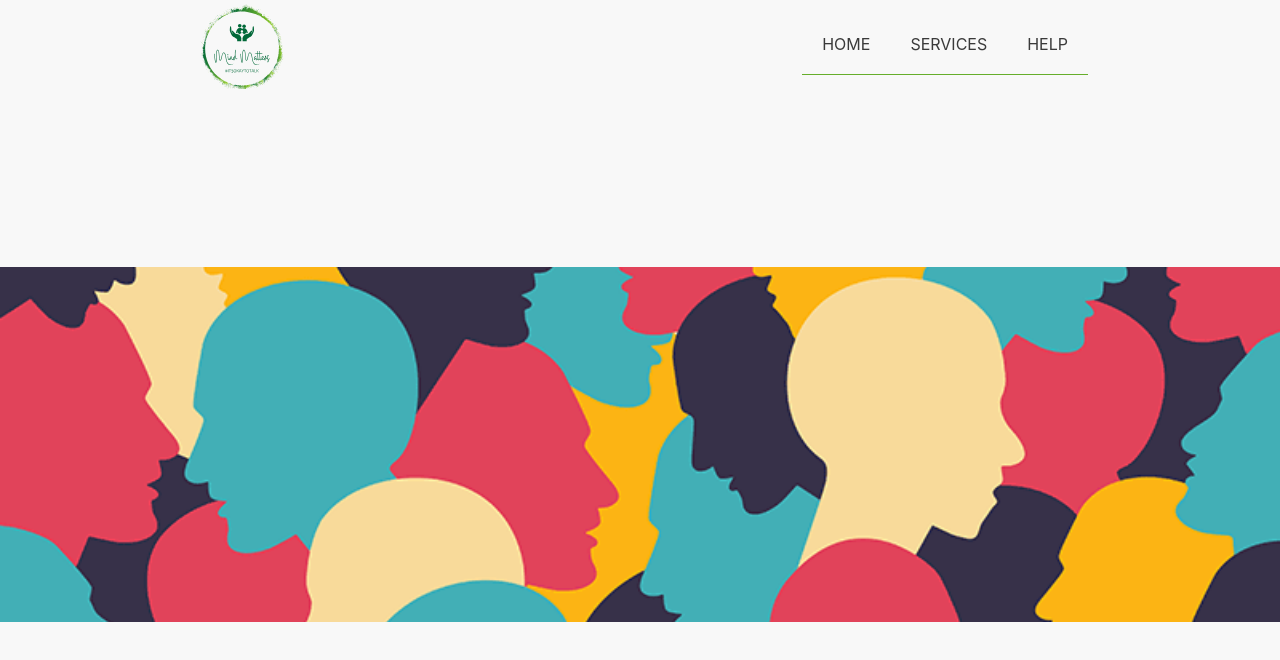
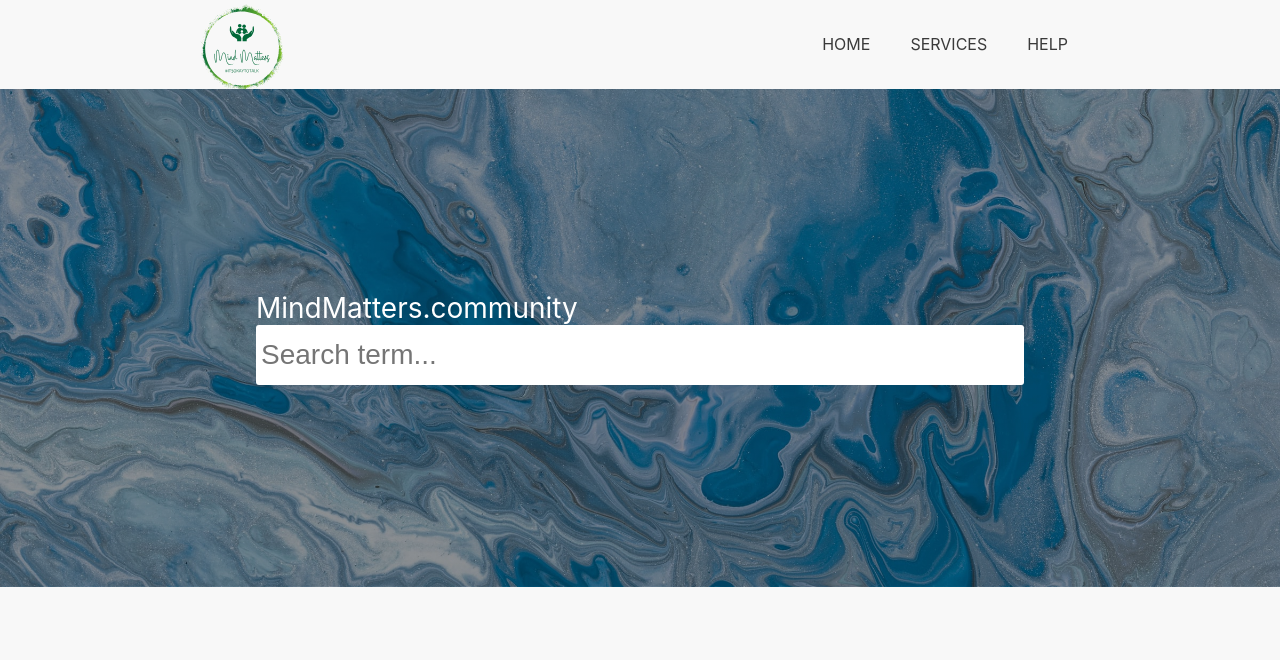
Before and after one commit to ughffs/MindMatters, a React (Create React App) app in the folder mind-matters/: page / in a window 1280 px wide. Shown: the top 660 px of the page. Built offline with nearby package versions, Linux system fonts and the light colour scheme.

Commit message:
Home page modifications

```diff
--- a/mind-matters/src/components/layout/main/Header.css
+++ b/mind-matters/src/components/layout/main/Header.css
@@ -30,7 +30,7 @@
     display: inline;
     padding: 20px;
     text-transform: uppercase;
-    border-bottom: 1px solid #66ae2b;
+    /* border-bottom: 1px solid #66ae2b; */
 }
 .header-menu-container li:hover {
     border-bottom: 3px solid #66ae2b;
--- /dev/null
+++ b/mind-matters/src/components/layout/shared/SearchBox.js
@@ -0,0 +1,29 @@
+import React from 'react';
+
+const SearchBox = (props) => {
+    return(
+        <div style={searchBoxContainer}>
+            <input
+                className={props.className}
+                style={inputBoxStyle}
+                type="text"
+                placeholder="Search term..."
+            />
+        </div>
+    );
+};
+
+const inputBoxStyle = {
+    flex: '1',
+    border: 'none',
+    padding: '5px',
+    backgroundColor: 'white',
+    borderRadius: '3px'
+}
+
+const searchBoxContainer = {
+    display: 'flex',
+    width: '60%'
+}
+
+export default SearchBox;
--- a/mind-matters/src/sections/main/Main.js
+++ b/mind-matters/src/sections/main/Main.js
@@ -1,7 +1,8 @@
 import React from 'react';
 import Header from 'components/layout/main/Header';
 import ImageDisplayer from 'components/media/ImageDisplayer';
-import MindMattersBanner from 'images/mental-health.png';
+import BlueImage from 'images/blue-background.jpg'
+import SearchBox from 'components/layout/shared/SearchBox';
 import 'style/common.css'
 
 const Main = (props) => {
@@ -9,8 +10,15 @@ const Main = (props) => {
         <React.Fragment>
             <div className="fragment-default-style">
                 <Header />
-                <div className="body-main">
-                    <ImageDisplayer image={MindMattersBanner} />
+                <div className="body-main" style={customBodyStyle}>
+                    <div className="search-panel" style={searchPanelWithBgImage}>
+                        <div className="search-header">
+                            <div>
+                                MindMatters.community
+                            </div>
+                        </div>
+                        <SearchBox className="home-search-box" />
+                    </div>
                 </div>
             </div>
             <div className="fragment-default-style">
@@ -20,4 +28,16 @@ const Main = (props) => {
     );
 };
 
+const searchPanelWithBgImage = {
+    width: '100%',
+    height: '70%',
+    backgroundSize: 'cover',
+    backgroundPosition: 'center',
+    backgroundImage: `linear-gradient(rgba(0, 0, 0, 0.4), rgba(0, 0, 0, 0.4)), url(${BlueImage})`
+}
+
+const customBodyStyle = {
+    alignItems: 'start'
+}
+
 export default Main;
--- a/mind-matters/src/style/common.css
+++ b/mind-matters/src/style/common.css
@@ -33,3 +33,24 @@ a:hover {
     justify-content: center;
     align-items: center;
 }
+.flex-jc-centre {
+    justify-content: top;
+}
+.search-panel {
+    display: flex;
+    flex: 1 100;
+    flex-direction: column;
+    height: 100%;
+    justify-content: center;
+    align-items: center;
+}
+.home-search-box {
+    height: 50px;
+    font-size: 28px;
+}
+.search-header {
+    text-align: left;
+    width: 60%;
+    color: #ffffff;
+    font-size: 28px;
+}
```
Also changed, not shown: mind-matters/src/images/blue-background.jpg (added), mind-matters/src/images/thinking-pose.jpg (added).
